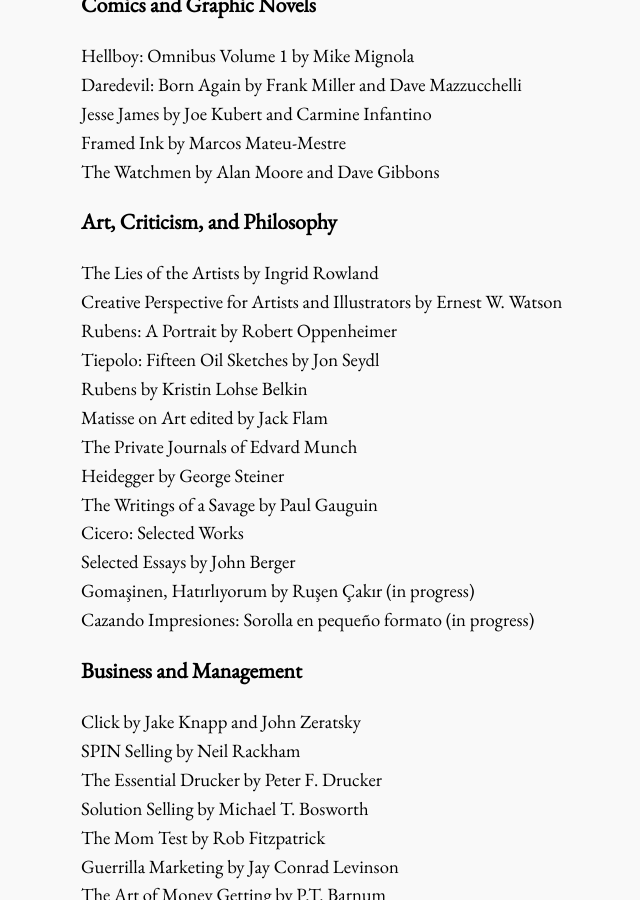
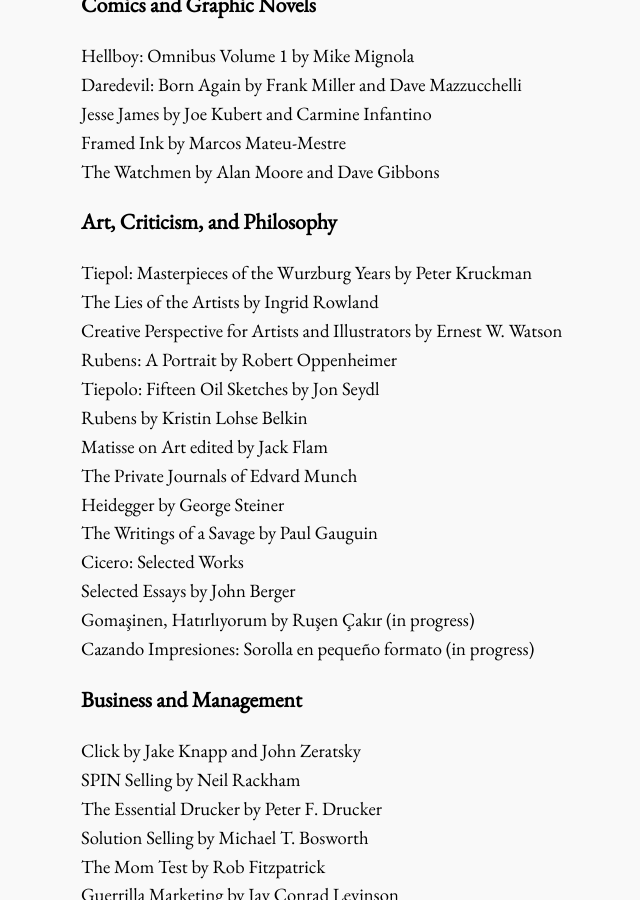
Before and after one commit to bora-uyumazturk/bora-uyumazturk.github.io, a Jekyll site: the page built from reading.html, in a window 1280 px wide and 900 px high, scrolled down 639 px. Shown: the whole window, without its empty margins (91-731 px from the left). Built offline with Jekyll 4.4.1, drawn with Linux system fonts in a browser that asks for light colours.

Commit message:
Update reading.html

```diff
--- a/reading.html
+++ b/reading.html
@@ -36,6 +36,7 @@
 
   <h3>Art, Criticism, and Philosophy</h3>
 
+  Tiepol: Masterpieces of the Wurzburg Years by Peter Kruckman <br>
   The Lies of the Artists by Ingrid Rowland <br>
   Creative Perspective for Artists and Illustrators by Ernest W. Watson <br>
   Rubens: A Portrait by Robert Oppenheimer <br>
```
